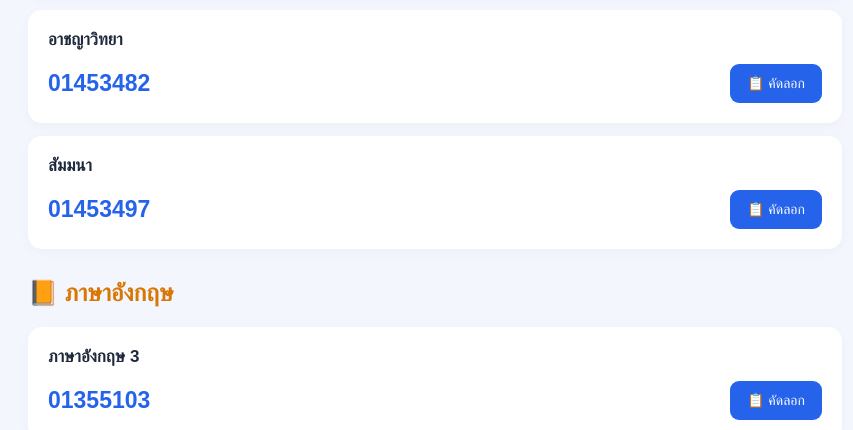
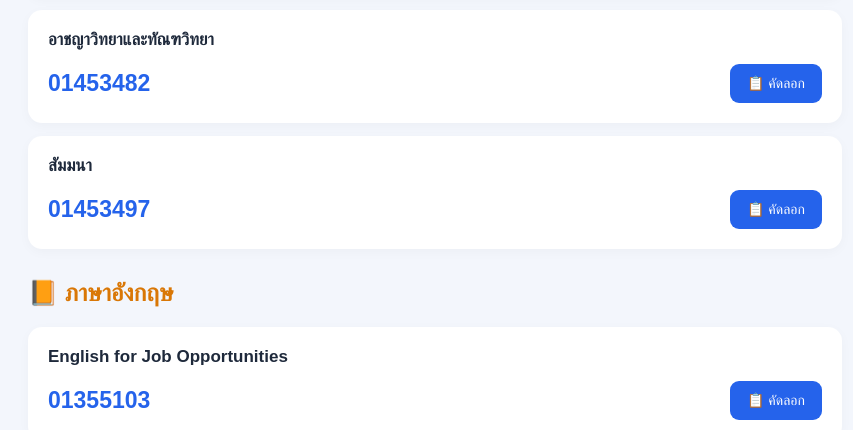
Before and after one commit to dusitthiya/-69-2-for-dekniti-3, a plain HTML site: page index.html in a window 1280 px wide. Shown: the part 1411-1841 px from the top of the page, without its empty margins (205-1058 px from the left). Drawn offline with Linux system fonts and the light colour scheme.

Commit message:
Add files via upload

```diff
--- a/index.html
+++ b/index.html
@@ -172,7 +172,7 @@ const subjects = [
   },
   {
     category: "วิชาบังคับ",
-    name: "วิ.แพ่ง 2",
+    name: "กฎหมายวิธีพิจารณาความแพ่ง 2",
     code: "01453345"
   },
   {
@@ -209,7 +209,7 @@ const subjects = [
   },
   {
     category: "วิชาเลือก",
-    name: "อาชญาวิทยา",
+    name: "อาชญาวิทยาและทัณฑวิทยา",
     code: "01453482"
   },
   {
@@ -221,7 +221,7 @@ const subjects = [
   // ===== ภาษาอังกฤษ =====
   {
     category: "ภาษาอังกฤษ",
-    name: "ภาษาอังกฤษ 3",
+    name: "English for Job Opportunities",
     code: "01355103"
   },
   {
```
